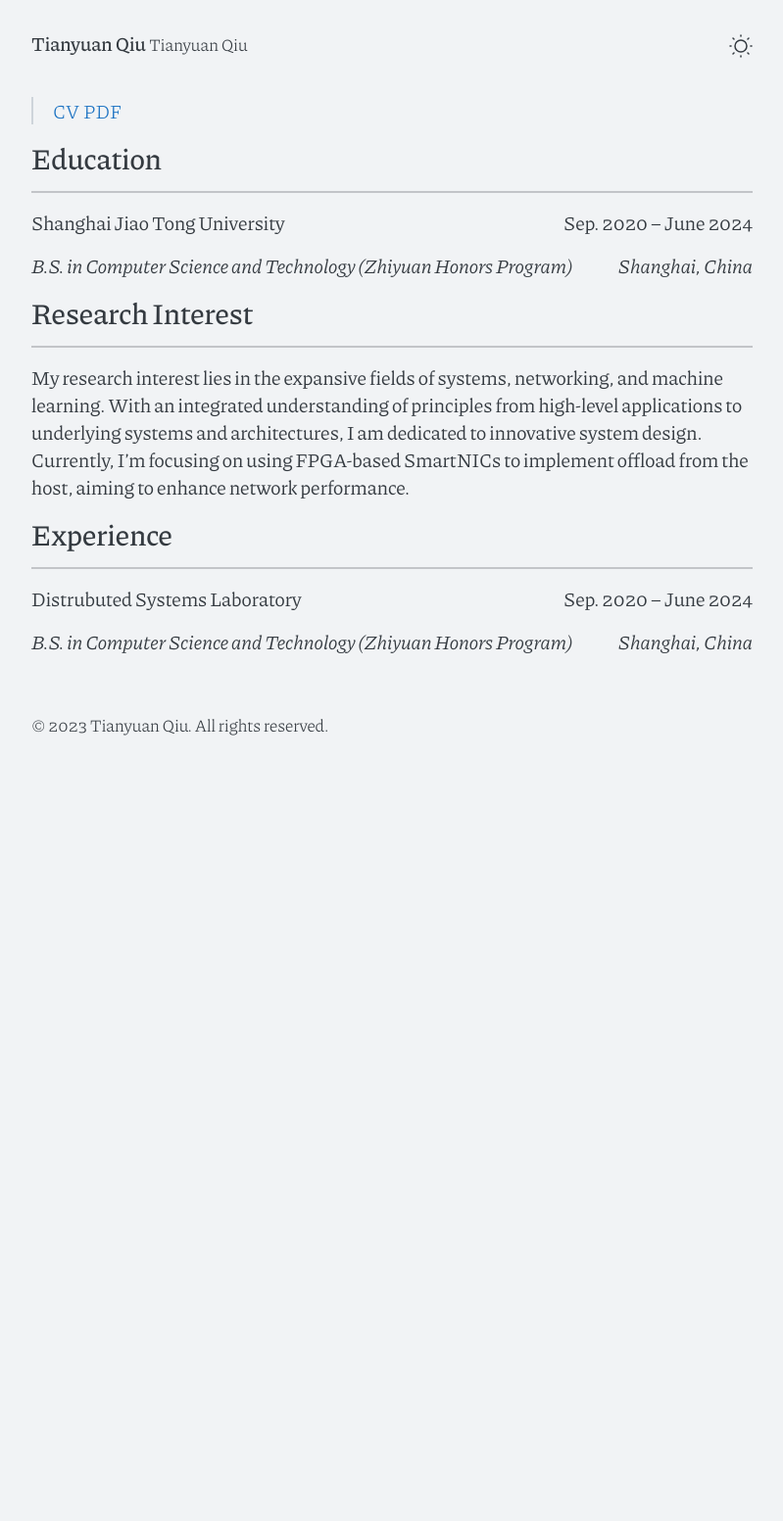
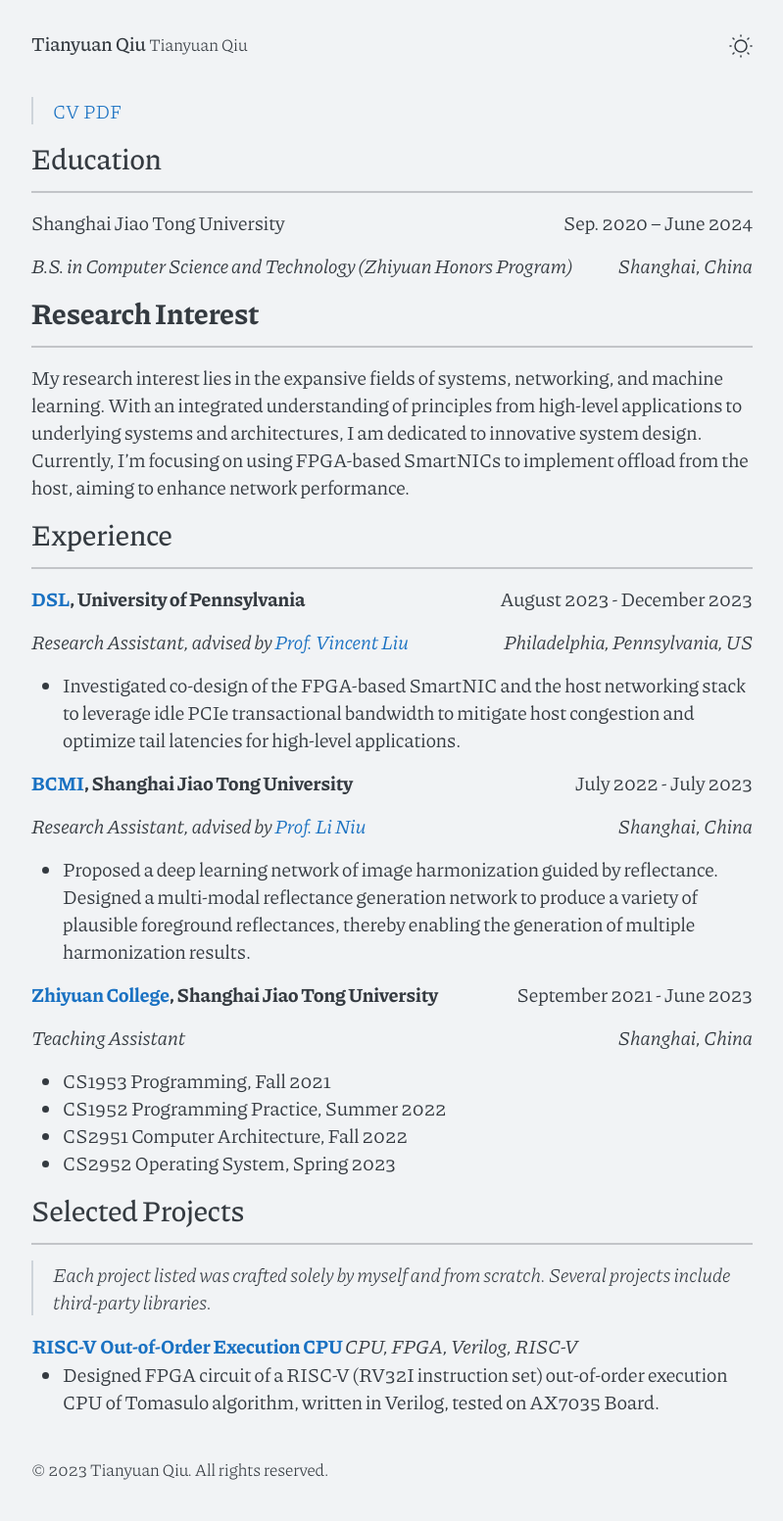
Before and after one commit to frankq1024/frankq1024.github.io, a Jekyll site: the page built from cv.md, in a window 1280 px wide. Shown: the whole page at 98% size, without its empty margins (240-1039 px from the left). Built offline with Jekyll 4.4.1, drawn with Linux system fonts in a browser that asks for light colours; before the commit the page ends 900 px from its top, so only the background shows below that.

Commit message:
Update content, remove navigation bar

```diff
--- a/_layouts/home.html
+++ b/_layouts/home.html
@@ -4,7 +4,6 @@
 
 <article id="home">
   {% include toggler.html %}
-  {% include navigation.html %}
   <main>
     {{ content }}
   </main>
--- a/_sass/_headings.scss
+++ b/_sass/_headings.scss
@@ -22,17 +22,17 @@
 }
 
 #home h1 {
-  margin-top: 1.5em;
+  margin-top: 2.0em;
 }
 
 h2 {
-  margin-top: 1.25em;
+  margin-top: 1.75em;
   // margin-bottom: 0.8em;
   font-size: 1.25em;
 }
 
 h3 {
-  margin-top: 1em;
+  margin-top: 1.5em;
   // margin-bottom: 0.8em;
   font-size: 1em;
   text-transform: lowercase;
--- a/cv.md
+++ b/cv.md
@@ -17,7 +17,7 @@
   <p class="text-end"><em>Shanghai, China</em></p>
 </div>
 
-# Research Interest
+# **Research Interest**
 ---
 
 My research interest lies in the expansive fields of systems, networking, and machine learning. With an integrated understanding of principles from high-level applications to underlying systems and architectures, I am dedicated to innovative system design. Currently, I’m focusing on using FPGA-based SmartNICs to implement offload from the host, aiming to enhance network performance.
@@ -26,12 +26,49 @@
 ---
 
 <div class="d-flex justify-content-between">
-  <p class="text-start">Distrubuted Systems Laboratory</p>
-  <p class="text-end">Sep. 2020 – June 2024</p>
+  <p class="text-start"><b><a href="https://dsl.cis.upenn.edu/">DSL</a>, University of Pennsylvania</b></p>
+  <p class="text-end">August 2023 - December 2023</p>
 </div>
 <div class="d-flex justify-content-between">
-  <p class="text-start"><em>B.S. in Computer Science and Technology (Zhiyuan Honors Program)</em></p>
+  <p class="text-start"><em>Research Assistant, advised by <a href="https://vincen.tl/">Prof. Vincent Liu</a></em></p>
+  <p class="text-end"><em>Philadelphia, Pennsylvania, US</em></p>
+</div>
+
+- Investigated co-design of the FPGA-based SmartNIC and the host networking stack to leverage idle PCIe transactional bandwidth to mitigate host congestion and optimize tail latencies for high-level applications.
+
+<div class="d-flex justify-content-between">
+  <p class="text-start"><b><a href="https://bcmi.sjtu.edu.cn/">BCMI</a>, Shanghai Jiao Tong University</b></p>
+  <p class="text-end">July 2022 - July 2023</p>
+</div>
+<div class="d-flex justify-content-between">
+  <p class="text-start"><em>Research Assistant, advised by <a href="https://www.ustcnewly.com/">Prof. Li Niu</a></em></p>
   <p class="text-end"><em>Shanghai, China</em></p>
 </div>
 
+- Proposed a deep learning network of image harmonization guided by reflectance. Designed a multi-modal reflectance generation network to produce a variety of plausible foreground reflectances, thereby enabling the generation of multiple harmonization results.
+
+<div class="d-flex justify-content-between">
+  <p class="text-start"><b><a href="https://en.zhiyuan.sjtu.edu.cn/">Zhiyuan College</a>, Shanghai Jiao Tong University</b></p>
+  <p class="text-end">September 2021 - June 2023</p>
+</div>
+<div class="d-flex justify-content-between">
+  <p class="text-start"><em>Teaching Assistant</em></p>
+  <p class="text-end"><em>Shanghai, China</em></p>
+</div>
+
+- CS1953 Programming, Fall 2021
+- CS1952 Programming Practice, Summer 2022
+- CS2951 Computer Architecture, Fall 2022
+- CS2952 Operating System, Spring 2023
+
+# Selected Projects
+---
+
+> *Each project listed was crafted solely by myself and from scratch. Several projects include third-party libraries.*
+
+[**RISC-V Out-of-Order Execution CPU**](https://github.com/PaperL/RISC-V_CPU) | *CPU, FPGA, Verilog, RISC-V*
+
+- Designed FPGA circuit of a RISC-V (RV32I instruction set) out-of-order execution CPU of Tomasulo algorithm, written in
+Verilog, tested on AX7035 Board.
+
 <!-- {% include contact.html %} -->
```
Also changed, not shown: _includes/navigation.html (deleted, +0 -30 lines), index.md (+1 -1 lines).
